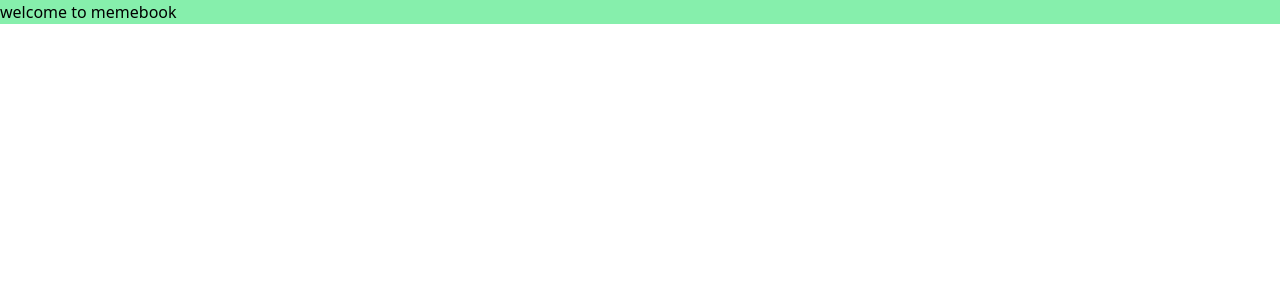
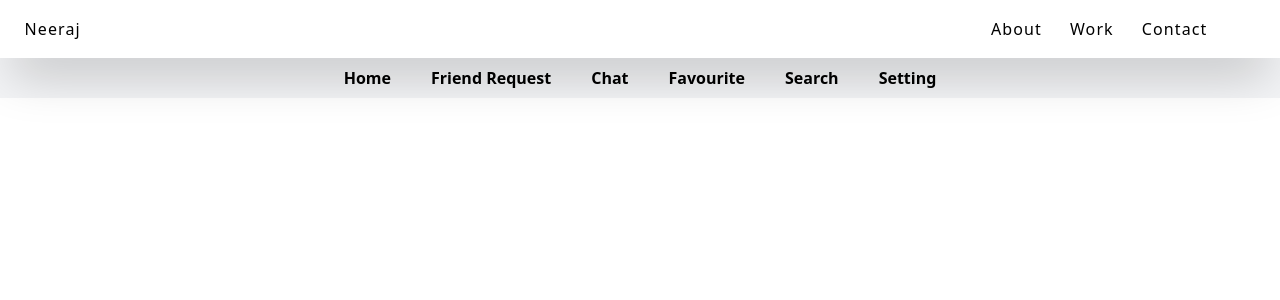
Before and after one commit to NeerajRawat01/memebookfe, a Next.js app: page / in a window 1280 px wide. Shown: the top 300 px of the page. Built offline with nearby package versions, Linux system fonts and the light colour scheme.

Commit message:
Home Page created

```diff
--- a/package.json
+++ b/package.json
@@ -15,6 +15,7 @@
     "next": "13.2.4",
     "react": "18.2.0",
     "react-dom": "18.2.0",
+    "react-icons": "^4.8.0",
     "typescript": "5.0.3"
   },
   "devDependencies": {
--- /dev/null
+++ b/src/components/HomePage.tsx
@@ -0,0 +1,17 @@
+import { memo } from "react";
+const HomePage = () => {
+  return (
+    <>
+      <div className="flex justify-center bg-gray-100 px-7 py-2 gap-10 font-semibold">
+        <span>Home</span>
+        <span>Friend Request</span>
+        <span>Chat</span>
+        <span>Favourite</span>
+        <span>Search</span>
+        <span>Setting</span>
+      </div>
+    </>
+  );
+};
+
+export default memo(HomePage);
--- /dev/null
+++ b/src/components/NavBar.tsx
@@ -0,0 +1,53 @@
+import Link from "next/link";
+import { memo, useState } from "react";
+import { RxCross2, RxHamburgerMenu } from "react-icons/rx";
+const Navbar = () => {
+  const [sidebar, setSideBar] = useState(false);
+  return (
+    <>
+      <div className="flex px-[1.531rem] top-0 sticky z-10 bg-white bg-opacity-90 backdrop-blur shadow-2xl justify-between tracking-[0.07rem] h-[3.625rem] items-center">
+        <div>Neeraj</div>
+        <div className=" gap-7 px-12 hidden md:flex">
+          <Link href={"#about"}>About</Link>
+          <Link href={""}>Work</Link>
+          <Link href={""}>Contact</Link>
+        </div>
+        <div className="sm:hidden">
+          {!sidebar ? (
+            <RxHamburgerMenu
+              onClick={() => setSideBar(true)}
+              className="text-2xl cursor-pointer"
+            />
+          ) : (
+            <RxCross2
+              onClick={() => setSideBar(false)}
+              className="text-2xl cursor-pointer "
+            />
+          )}
+        </div>
+
+        <div
+          className={`transition-all duration-700 absolute ${
+            sidebar ? "opacity-100" : "opacity-0"
+          } rounded-lg gap-2 font-semibold right-3 top-20 px-7 py-6 bg-gradient-to-r from-gray-400  to-gray-900  text-white flex flex-col`}
+        >
+          <Link
+            className="snap-proximity"
+            onClick={() => setSideBar(false)}
+            href={"#about"}
+          >
+            About
+          </Link>
+          <Link onClick={() => setSideBar(false)} href={""}>
+            Work
+          </Link>
+          <Link onClick={() => setSideBar(false)} href={""}>
+            Contact
+          </Link>
+        </div>
+      </div>
+    </>
+  );
+};
+
+export default memo(Navbar);
--- a/src/pages/_app.tsx
+++ b/src/pages/_app.tsx
@@ -1,6 +1,12 @@
-import '@/styles/globals.css'
-import type { AppProps } from 'next/app'
+import NavBar from "@/components/NavBar";
+import "@/styles/globals.css";
+import type { AppProps } from "next/app";
 
 export default function App({ Component, pageProps }: AppProps) {
-  return <Component {...pageProps} />
+  return (
+    <div>
+      <NavBar />
+      <Component {...pageProps} />
+    </div>
+  );
 }
--- a/src/pages/index.tsx
+++ b/src/pages/index.tsx
@@ -1,19 +1,16 @@
-import { Inter } from "next/font/google";
+import HomePage from "@/components/HomePage";
 import Head from "next/head";
-
-const inter = Inter({ subsets: ["latin"] });
 
 export default function Home() {
   return (
     <>
       <Head>
-        <title>Create Next App</title>
+        <title>MemeBook</title>
         <meta name="description" content="Generated by create next app" />
         <meta name="viewport" content="width=device-width, initial-scale=1" />
         <link rel="icon" href="/favicon.ico" />
       </Head>
-
-      <div className="bg-green-300">welcome to memebook</div>
+      <HomePage />
     </>
   );
 }
```
Also changed, not shown: 1 other file (tests, documents, lock files or other folders).
